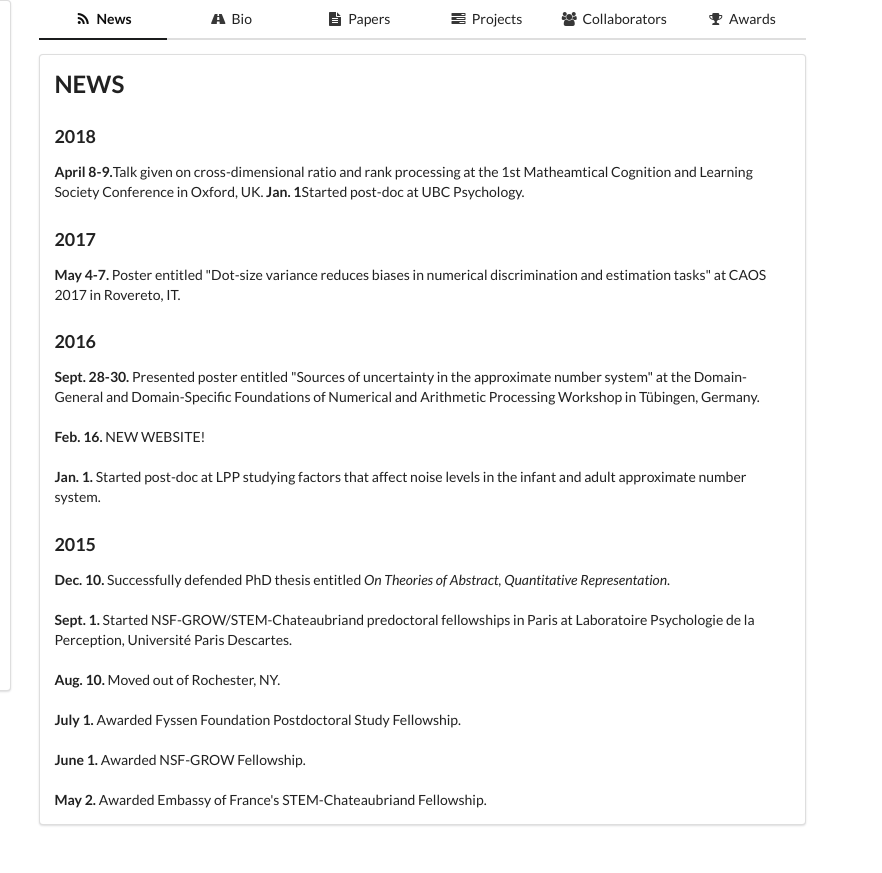
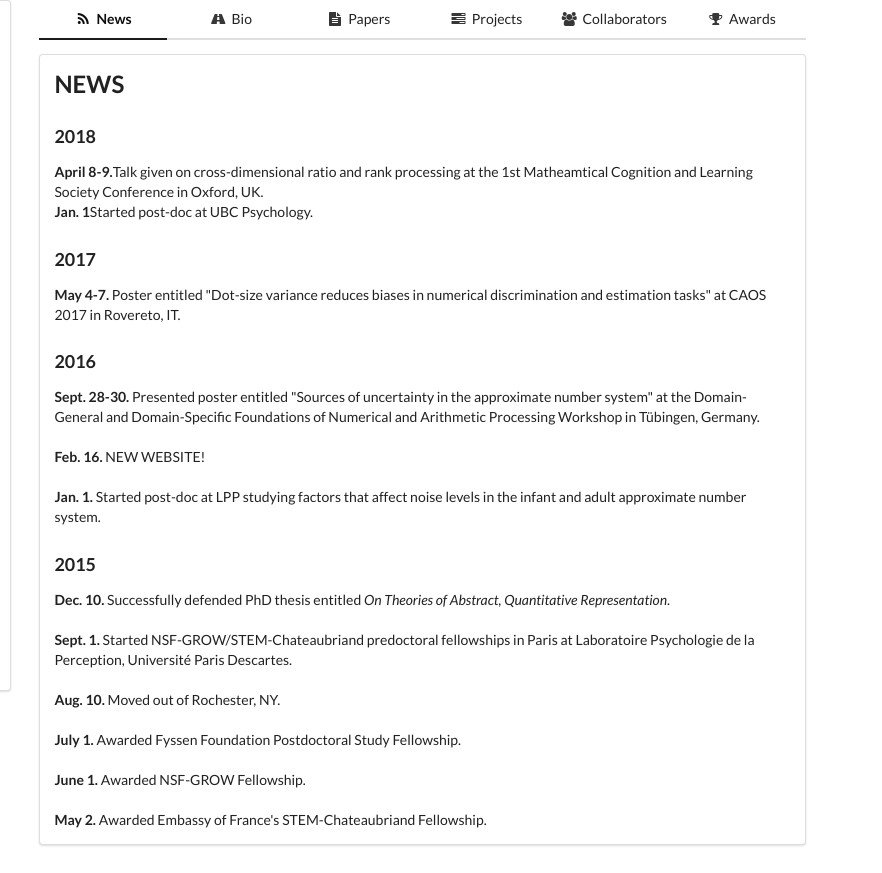
Before and after one commit to corydbonn/corydbonn.github.io, a plain HTML site: page index.html in a window 1280 px wide. Shown: the full height of the page, 398-1280 px from the left. Drawn offline with nearby package versions, Linux system fonts and the light colour scheme.

Commit message:
Break fix
news fix

```diff
--- a/index.html
+++ b/index.html
@@ -72,7 +72,7 @@
 					<div class="ui active tab segment" id="newsFeed" data-tab="news">
 						<h2>NEWS</h2>
 						<h3>2018</h2>
-						<text><span class="dat">April 8-9.</span>Talk given on cross-dimensional ratio and rank processing at the 1st Matheamtical Cognition and Learning Society Conference in Oxford, UK.</text>
+						<text><span class="dat">April 8-9.</span>Talk given on cross-dimensional ratio and rank processing at the 1st Matheamtical Cognition and Learning Society Conference in Oxford, UK.</text><br>
 						<text><span class="dat">Jan. 1</span>Started post-doc at UBC Psychology.</text>
 						<h3>2017</h3>
 						<text><span class="dat">May 4-7.</span> Poster entitled "Dot-size variance reduces biases in numerical discrimination and estimation tasks" at CAOS 2017 in Rovereto, IT.</text>
```
